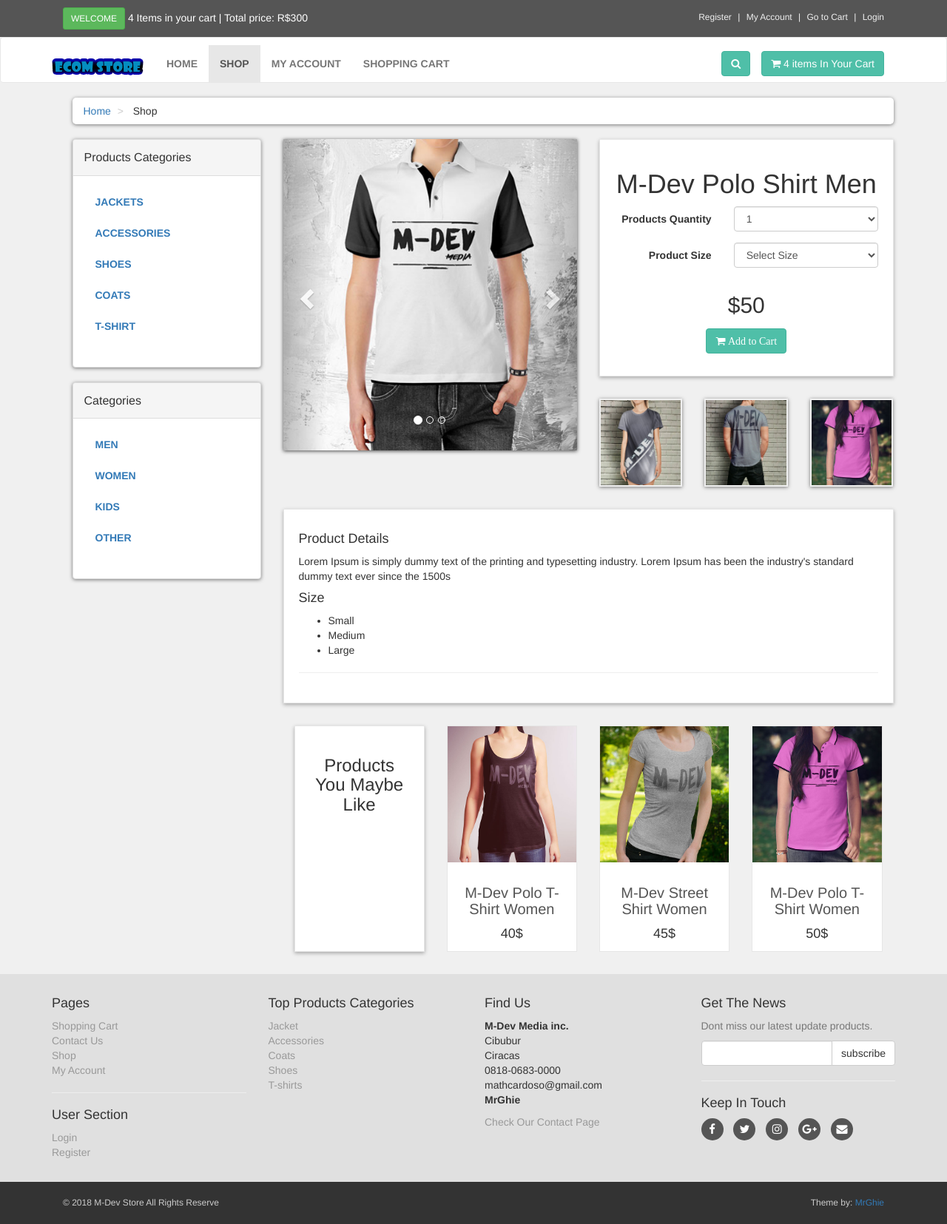
After one commit to Cardoso05/Multirec, a PHP site: page /details.php in a window 1280 px wide. The commit adds this page. Shown: the whole page at 74% size. Run offline with PHP 8.4, Linux system fonts and the light colour scheme.

Commit message:
details.php
details of the product

```diff
--- /dev/null
+++ b/details.php
@@ -0,0 +1,485 @@
+<!DOCTYPE html>
+<html lang="pt-br">
+
+<head>
+    <meta charset="UTF-8">
+    <meta http-equiv="X-UA-Compatible" content="IE=edge">
+    <meta name="viewport" content="width=device-width, initial-scale=1.0">
+
+    <link rel="stylesheet" href="font-awsome/css/font-awesome.min.css">
+    <link rel="stylesheet" href="styles/bootstrap-337.min.css">
+    <link rel="stylesheet" href="styles/style.css">
+
+
+
+    <title>M-Dev Store</title>
+</head>
+
+
+<body>
+
+    <div id="top">
+
+        <div class="container">
+
+            <div class="col-md-6 offer">
+                <a class="btn btn-success btn-sm">Welcome</a>
+                <a href="checkout.php">4 Items in your cart | Total price: R$300 </a>
+            </div>
+
+            <div class="col-md-6">
+                <ul class="menu">
+                    <li><a href="customer_register.php">Register</a></li>
+                    <li><a href="checkout.php">My Account</a></li>
+                    <li><a href="cart.php">Go to Cart</a></li>
+                    <li><a href="login.php">Login</a></li>
+                </ul>
+            </div>
+
+        </div>
+
+    </div>
+
+    <div id="navbar" class="navbar navbar-default">
+
+        <div class="container">
+
+            <div class="navbar-header">
+
+                <a href="index.php" class="navbar-brand home">
+
+                    <img src="images/ecom-store-logo.png" alt="" class="hidden-xs">
+
+                    <img src="images/ecom-store-logo-mobile.png" alt="" class="visible-xs">
+
+                </a>
+
+                <button class="navbar-toggle" data-toggle="collapse" data-target="#navigation">
+
+                    <span class="sr-only">Toggle Navigation</span>
+
+                    <i class="fa fa-align-justify"></i>
+
+                </button>
+
+                <button class="navbar-toggle" data-toggle="collapse" data-target="#search">
+
+                    <span class="sr-only">Toggle Search</span>
+
+                    <i class="fa fa-search"></i>
+
+
+                </button>
+
+            </div>
+
+            <div class="navbar-collapse collapse" id="navigation">
+
+                <div class="padding-nav">
+
+                    <ul class="nav navbar-nav left">
+
+                        <li>
+                            <a href="index.php">Home</a>
+                        </li>
+                        <li class="active">
+                            <a href="shop.php">Shop</a>
+                        </li>
+                        <li>
+                            <a href="checkout.php">My account</a>
+                        </li>
+                        <li>
+                            <a href="cart.php">Shopping Cart</a>
+                        </li>
+                        <li>
+                            <a href="Contact Us"></a>
+                        </li>
+
+                    </ul>
+
+                </div>
+
+                <a href="cart.php" class="btn navbar-btn btn-primary right">
+
+                    <i class="fa fa-shopping-cart"></i>
+                    <span>4 items In Your Cart</span>
+
+                </a>
+
+                <div class="navbar-collapse collapse right">
+
+                    <button class="btn btn-primary navbar-btn" type="button" data-toggle="collapse"
+                        data-target="#search">
+
+                        <span class="sr-only">Toggle Search</span>
+                        <i class="fa fa-search"></i>
+
+                    </button>
+
+                </div>
+
+                <div class="collapse clearfix" id="search">
+
+                    <form method="get" action="results.php" class="navbar-form">
+
+                        <div class="input-group">
+                            <input class="form-control" name="user_query" placeholder="Search" required></input>
+
+                            <span class="input-group-btn">
+
+                                <button type="submit" name="search" value="search" class="btn btn-primary">
+
+                                    <i class="fa fa-search"></i>
+
+                                </button>
+
+                            </span>
+
+                        </div>
+
+                    </form>
+
+                </div>
+
+            </div>
+
+        </div>
+
+    </div>
+
+    <div id="content">
+
+        <div class="container">
+
+            <div class="col-md-12">
+
+                <ul class="breadcrumb">
+
+                    <li>
+                        <a href="index.php">Home</a>
+                    </li>
+
+                    <li>
+                        Shop
+                    </li>
+
+                </ul>
+
+            </div>
+
+            <div class="col-md-3">
+
+                <?php
+
+                        include("includes/sidebar.php");
+
+                    ?>
+
+            </div>
+
+            <div class="col-md-9">
+
+                <div id="productMain" class="row">
+
+                    <div class="col-sm-6">
+
+                        <div id="mainImage">
+
+                            <div id="myCarousel" class="carousel slide" data-ride="carousel">
+
+                                <ol class="carousel-indicators">
+
+                                    <li data-target="#myCarousel" data-slide-to="0" class="active"></li>
+                                    <li data-target="#myCarousel" data-slide-to="1"></li>
+                                    <li data-target="#myCarousel" data-slide-to="2"></li>
+
+                                </ol>
+
+                                <div class="carousel-inner">
+
+                                    <div class="item active">
+
+                                        <div class="center">
+
+                                            <img class="img-responsive" src="admin_area/product_images/Product-3a.jpg"
+                                                alt="Product 3a">
+
+                                        </div>
+                                    </div>
+
+                                    <div class="item">
+
+                                        <div class="center">
+
+                                            <img class="img-responsive" src="admin_area/product_images/Product-3b.jpg"
+                                                alt="Product 3a">
+
+                                        </div>
+
+                                    </div>
+
+                                    <div class="item">
+
+                                        <div class="center">
+
+                                            <img class="img-responsive" src="admin_area/product_images/Product-3c.jpg"
+                                                alt="Product 3a">
+
+                                        </div>
+
+                                    </div>
+
+                                </div>
+
+                                <a href="#myCarousel" class="left carousel-control" data-slide="prev">
+                                    <span class="glyphicon glyphicon-chevron-left"></span>
+                                    <span class="sr-only">Previous</span>
+                                </a>
+
+                                <a href="#myCarousel" class="right carousel-control" data-slide="next">
+                                    <span class="glyphicon glyphicon-chevron-right"></span>
+                                    <span class="sr-only">Previous</span>
+                                </a>
+
+                            </div>
+
+                        </div>
+
+                    </div>
+
+                    <div class="col-sm-6">
+
+                        <div class="box">
+
+                            <h1 class="text-center">
+
+                                M-Dev Polo Shirt Men
+
+                            </h1>
+
+                            <form action="details.php" class="form-horizontal" method="post">
+
+                                <div class="form-group">
+
+                                    <label for="" class="col-md-5 control-label">Products Quantity</label>
+
+                                    <div class="col-md-7">
+
+                                        <select name="product_qty" id="" class="form-control">
+
+                                            <option>1</option>
+
+                                            <option>2</option>
+
+                                            <option>3</option>
+
+                                            <option>4</option>
+
+                                            <option>5</option>
+
+                                        </select>
+
+                                    </div>
+
+                                </div>
+
+                                <div class="form-group">
+
+                                    <label class="col-md-5 control-label">
+                                        Product Size
+                                    </label>
+
+                                    <div class="col-md-7">
+
+                                        <select name="product_size" class="form-control">
+
+                                            <option>Select Size</option>
+
+                                            <option>Small</option>
+
+                                            <option>Medium</option>
+
+                                            <option>Large</option>
+
+                                        </select>
+
+                                    </div>
+
+                                </div>
+
+                                <p class="price">$50</p>
+                                <p class="text-center buttons"><span class="btn btn-primary i fa fa-shopping-cart"> Add
+                                        to Cart</span></p>
+
+                            </form>
+
+                        </div>
+
+                        <div class="row" id="thumbs">
+
+                            <div class="col-xs-4">
+
+                                <a href="#" class="thumb">
+
+                                    <img src="admin_area/product_images/product-1.jpg" alt="Product 1"
+                                        class="img-responsive">
+
+                                </a>
+
+                            </div>
+
+                            <div class="col-xs-4">
+
+                                <a href="#" class="thumb">
+
+                                    <img src="admin_area/product_images/product-2.jpg" alt="Product 1"
+                                        class="img-responsive">
+
+                                </a>
+
+                            </div>
+
+                            <div class="col-xs-4">
+
+                                <a href="#" class="thumb">
+
+                                    <img src="admin_area/product_images/product-4a.jpg" alt="Product 1"
+                                        class="img-responsive">
+
+                                </a>
+
+                            </div>
+
+                        </div>
+
+                    </div>
+
+                </div>
+
+                <div class="box" id="details">
+
+                    <h4>Product Details</h4>
+
+                    <p>
+                        Lorem Ipsum is simply dummy text of the printing and typesetting industry. Lorem Ipsum has been
+                        the industry's standard dummy text ever since the 1500s
+                    </p>
+
+                    <h4>Size</h4>
+
+                    <ul>
+                        <li>Small</li>
+                        <li>Medium</li>
+                        <li>Large</li>
+                    </ul>
+
+                    <hr>
+                </div>
+
+                <div id="row same-heigh-row">
+
+                    <div class="col-md-3 cl-sm-6">
+
+                        <div class="box same-height headline">
+
+                            <h3 class="text-center">Products You Maybe Like</h3>
+
+                        </div>
+
+                    </div>
+
+                    <div class="col-md-3 col-sm-6 center-responsive">
+
+                        <div class="product same-height">
+
+                            <a href="details.php">
+
+                                <img class="img-responsive" src="admin_area/product_images/Product-6a.jpg"
+                                    alt="Product 6">
+
+                            </a>
+
+                            <div class="text">
+
+                                <h3>
+                                    <a href="details.php">M-Dev Polo T-Shirt Women</a>
+                                </h3>
+
+                                <p class="price">40$</p>
+
+                            </div>
+
+                        </div>
+
+                    </div>
+
+                    <div class="col-md-3 col-sm-6 center-responsive">
+
+                        <div class="product same-height">
+
+                            <a href="details.php">
+
+                                <img class="img-responsive" src="admin_area/product_images/Product-5a.jpg"
+                                    alt="Product 6">
+
+                            </a>
+
+                            <div class="text">
+
+                                <h3>
+                                    <a href="details.php">M-Dev Street Shirt Women</a>
+                                </h3>
+
+                                <p class="price">45$</p>
+
+                            </div>
+
+                        </div>
+
+                    </div>
+
+                    <div class="col-md-3 col-sm-6 center-responsive">
+
+                        <div class="product same-height">
+
+                            <a href="details.php">
+
+                                <img class="img-responsive" src="admin_area/product_images/Product-4a.jpg"
+                                    alt="Product 6">
+
+                            </a>
+
+                            <div class="text">
+
+                                <h3>
+                                    <a href="details.php">M-Dev Polo T-Shirt Women</a>
+                                </h3>
+
+                                <p class="price">50$</p>
+
+                            </div>
+
+                        </div>
+
+                    </div>
+
+                </div>
+
+            </div>
+
+        </div>
+
+    </div>
+
+    <?php
+
+        include("includes/footer.php");
+
+    ?>
+
+    <script src="js/jquery-331.min.js"></script>
+    <script src="js/bootstrap-337.min.js"></script>
+
+</body>
+
+</html>
--- a/styles/style.css
+++ b/styles/style.css
@@ -193,6 +193,26 @@ body {
 #content .product .text h3 a {
   color: rgb(85, 85, 85);
 }
+#content #productMain {
+  margin-bottom: 30px;
+}
+#content #productMain .price {
+  font-size: 30px;
+  font-weight: 300;
+  text-align: center;
+  margin-top: 30px;
+}
+#content #mainImage {
+  box-shadow: 0px 1px 5px rgba(0, 0, 0, 0.7);
+}
+#content #thumbs a {
+  display: block;
+  box-shadow: 0px 1px 5px rgba(0, 0, 0, 0.5);
+  border: 2px solid transparent;
+}
+#content .headline {
+  height: 306px;
+}
 #footer {
   background: #e0e0e0;
   padding: 20px 0;
@@ -280,6 +300,6 @@ body {
   padding: 5px 0px;
   margin: 0px;
 }
-.pages {
+.center {
   text-align: center;
 }
```
Also changed, not shown: shop.php (+5 -5 lines), admin_area/product_images/Product-3a.jpg (added), admin_area/product_images/Product-3c.jpg (added).
